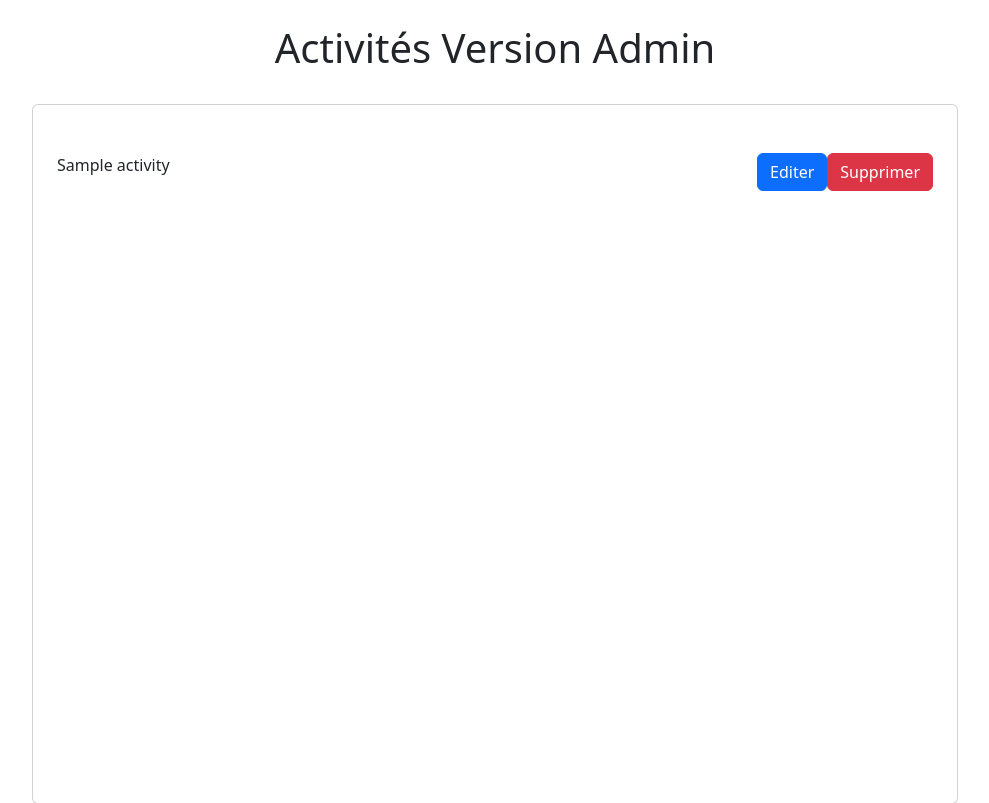
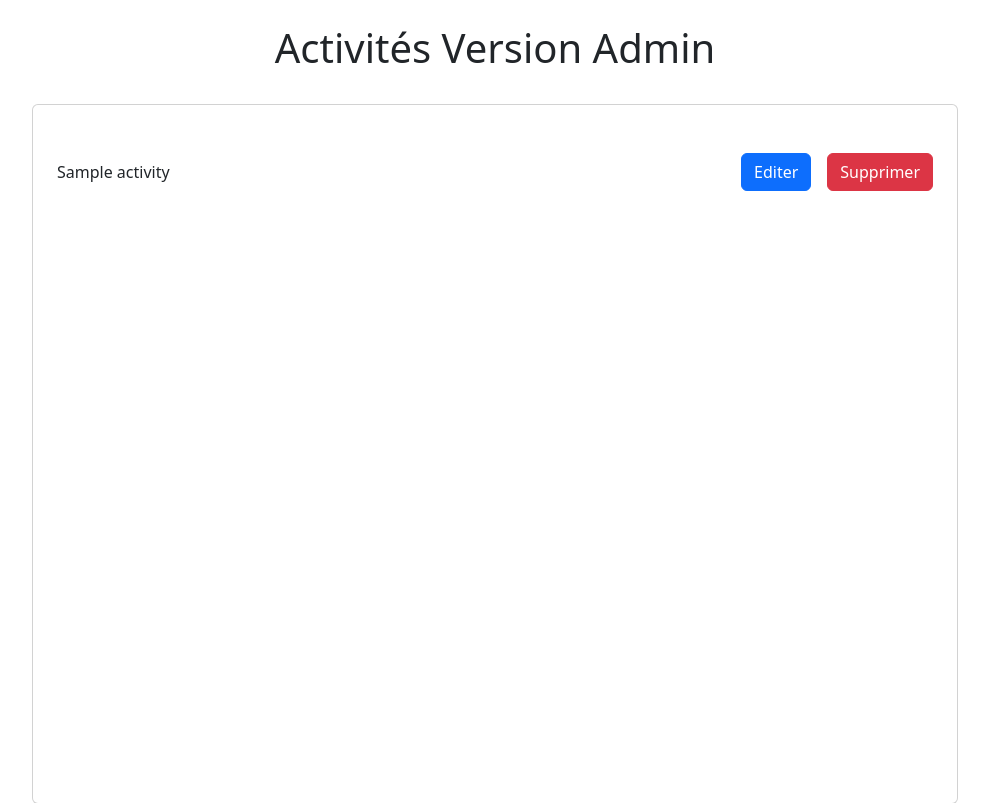
Before and after one commit to WildCodeSchool/2022-09-php-orleans-project-gatinaisnature, a PHP site: template src/View/Activity/index.html.twig in a window 1280 px wide. Shown: the top 803 px of the page, without its empty margins (145-1134 px from the left). Run offline with PHP 8.4, Linux system fonts and the light colour scheme; the template is opened without the code that fills it: most values are stand-ins (such as "Sample title", 1, 10 or a date in 2020); some libraries are stand-ins or nearby versions.

Commit message:
changing of the gap between buttons

```diff
--- a/src/View/Activity/index.html.twig
+++ b/src/View/Activity/index.html.twig
@@ -12,9 +12,9 @@
                 <div class="card card-admin mt-4 overflow-auto">
                     <ul class="p-4">
                         {% for activity in activities %}
-                            <li class="d-flex justify-content-between align-item-center mt-4">
+                            <li class="d-flex justify-content-between align-items-center mt-4">
                                 {{activity.title}}
-                                <div class="link-admin d-flex">
+                                <div class="link-admin d-flex gap-3 align-items-center">
                                     <div class="btn btn-primary">
                                         <a href="#">Editer</a>
                                     </div>
```
